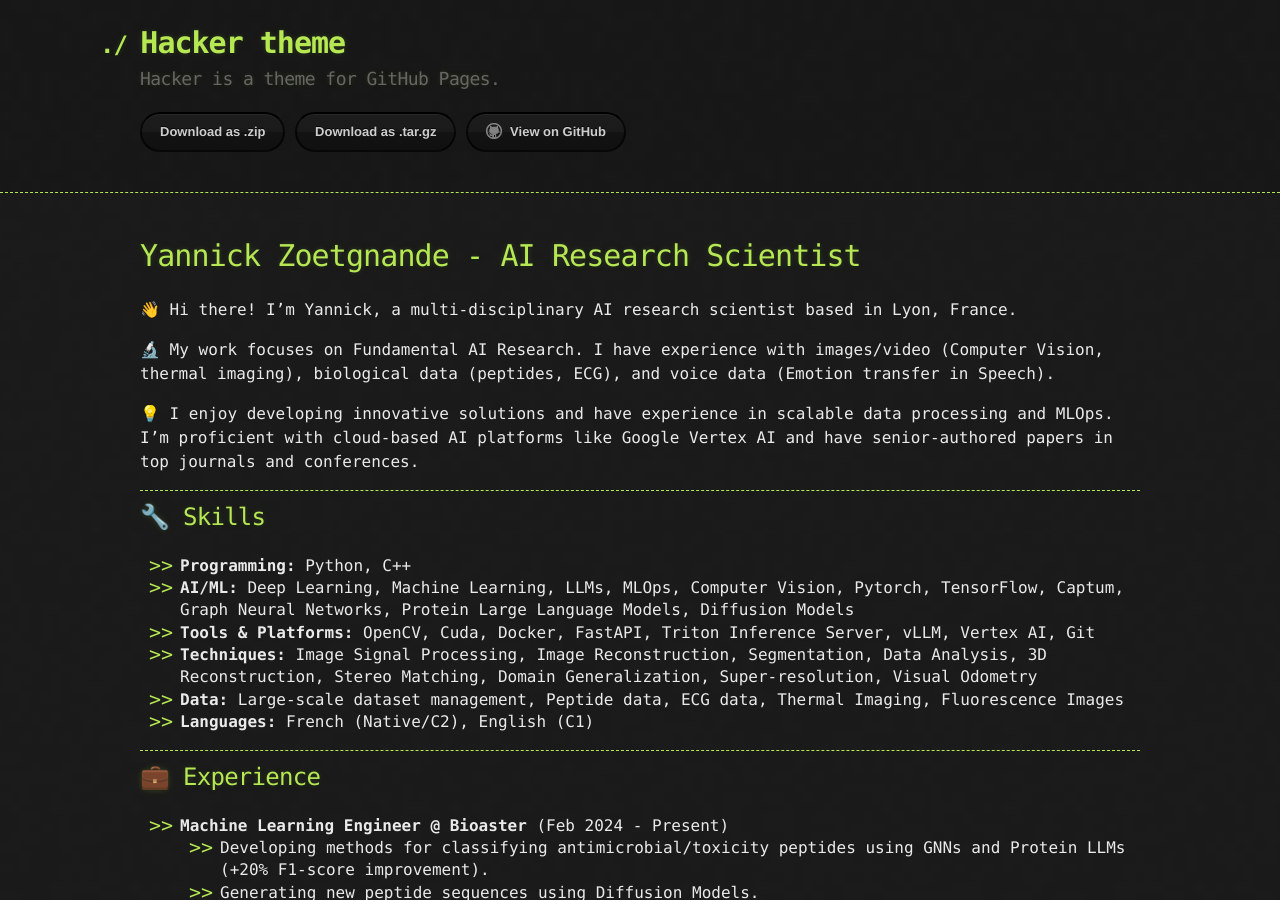
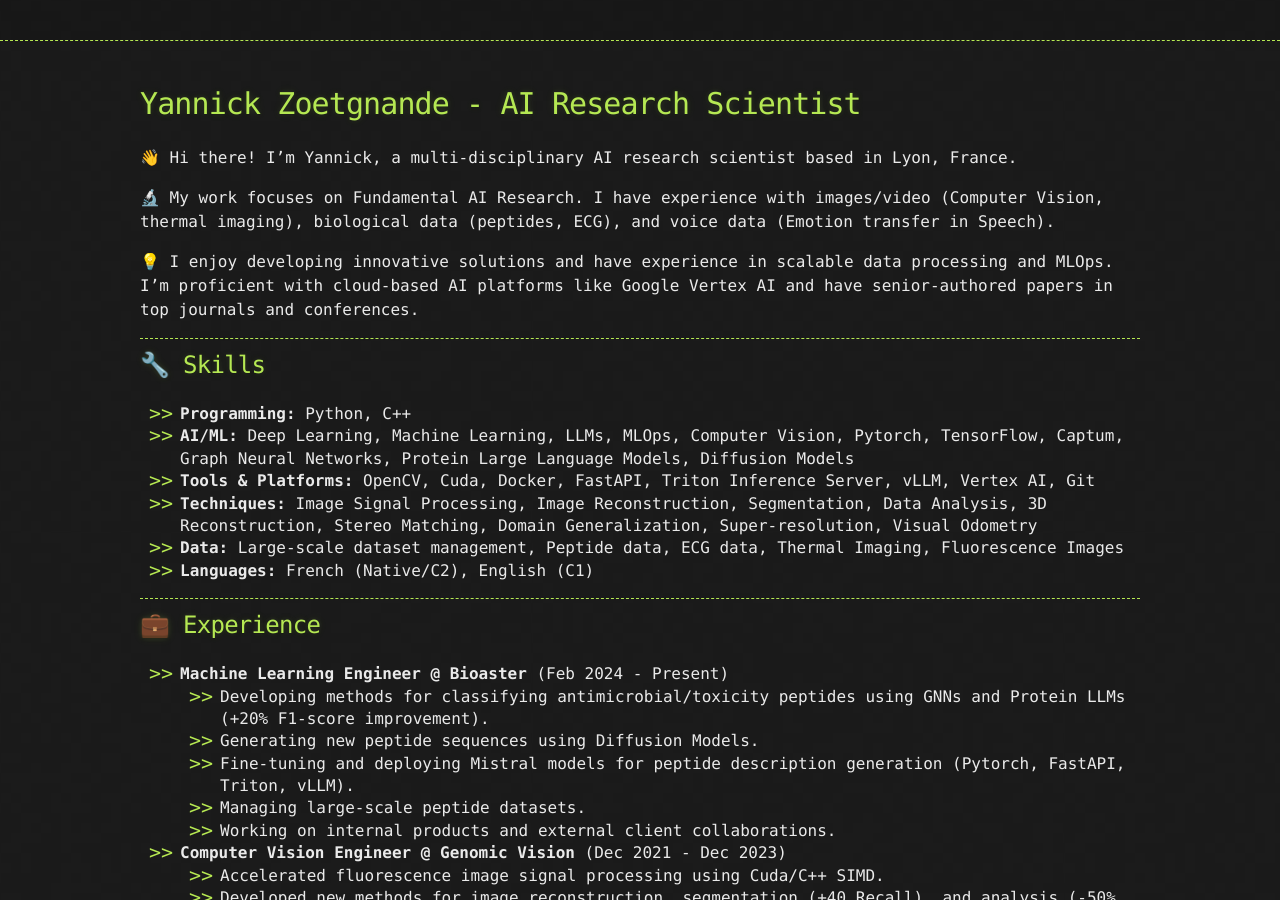
Before and after one commit to zyannick/zyannick.github.io, a Jekyll site: the page built from index.md, in a window 1280 px wide and 900 px high. Built offline with Jekyll 4.4.1, drawn with Linux system fonts in a browser that asks for light colours; our own code applies the rules of GitHub Pages for plain Markdown files.

```diff
--- a/_layouts/default.html
+++ b/_layouts/default.html
@@ -14,7 +14,7 @@
 
     <header>
       <div class="container">
-        <a id="a-title" href="{{ '/' | relative_url }}">
+        <!-- <a id="a-title" href="{{ '/' | relative_url }}">
           <h1>{{ site.title | default: site.github.repository_name }}</h1>
         </a>
         <h2>{{ site.description | default: site.github.project_tagline }}</h2>
@@ -25,7 +25,7 @@
             <a href="{{ site.github.tar_url }}" class="btn">Download as .tar.gz</a>
           {% endif %}
           <a href="{{ site.github.repository_url }}" class="btn btn-github"><span class="icon"></span>View on GitHub</a>
-        </section>
+        </section> -->
       </div>
     </header>
 
```
